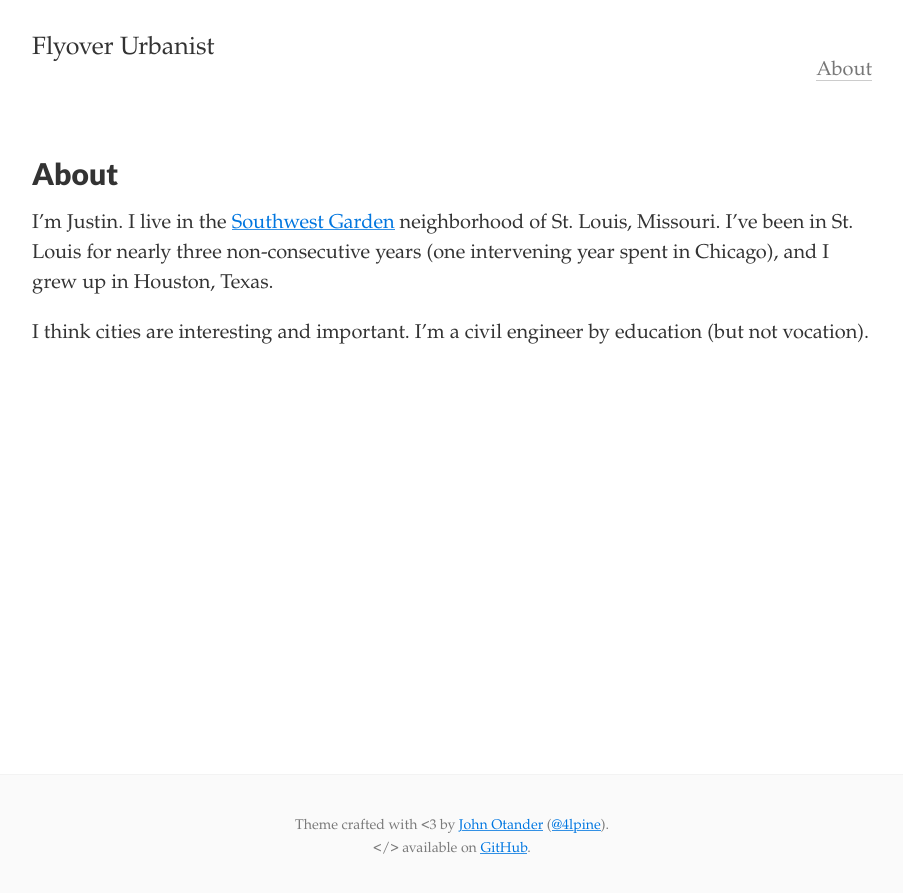
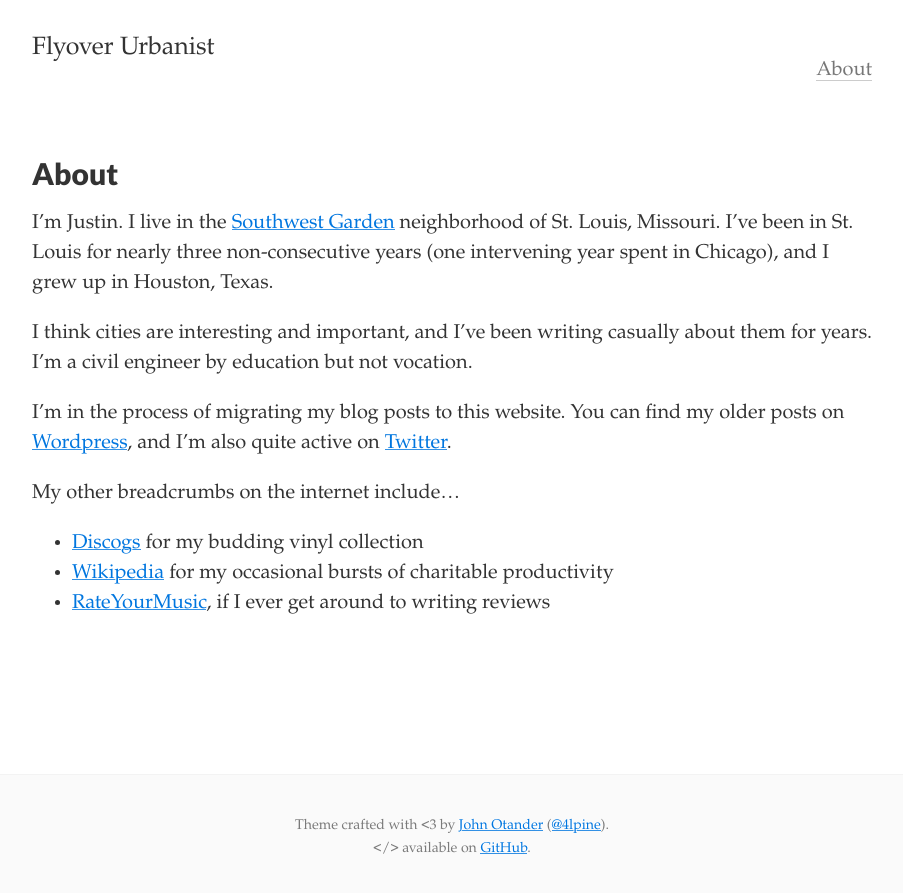
Before and after one commit to lithiumaneurysm/lithiumaneurysm.github.io, a Jekyll site: the page built from docs/aboutme.markdown, in a window 1280 px wide. Shown: the top 893 px of the page, without its empty margins (188-1091 px from the left). Built offline with Jekyll 4.4.1, drawn with Linux system fonts in a browser that asks for light colours.

Commit message:
Update aboutme.markdown

```diff
--- a/docs/aboutme.markdown
+++ b/docs/aboutme.markdown
@@ -6,4 +6,11 @@ permalink: /aboutme
 
 I'm Justin. I live in the [Southwest Garden](https://en.wikipedia.org/wiki/Southwest_Garden,_St._Louis) neighborhood of St. Louis, Missouri. I've been in St. Louis for nearly three non-consecutive years (one intervening year spent in Chicago), and I grew up in Houston, Texas.
 
-I think cities are interesting and important. I'm a civil engineer by education (but not vocation).
+I think cities are interesting and important, and I've been writing casually about them for years. I'm a civil engineer by education but not vocation.
+
+I'm in the process of migrating my blog posts to this website. You can find my older posts on [Wordpress](https://flyoverurbanist.wordpress.com/), and I'm also quite active on [Twitter](https://twitter.com/lithiumaneurysm).
+
+My other breadcrumbs on the internet include...
+* [Discogs](https://www.discogs.com/user/LithiumAneurysm/collection) for my budding vinyl collection
+* [Wikipedia](https://en.wikipedia.org/wiki/User:Lithiumaneurysm) for my occasional bursts of charitable productivity
+* [RateYourMusic](https://rateyourmusic.com/~lithiumaneurysm), if I ever get around to writing reviews
```
